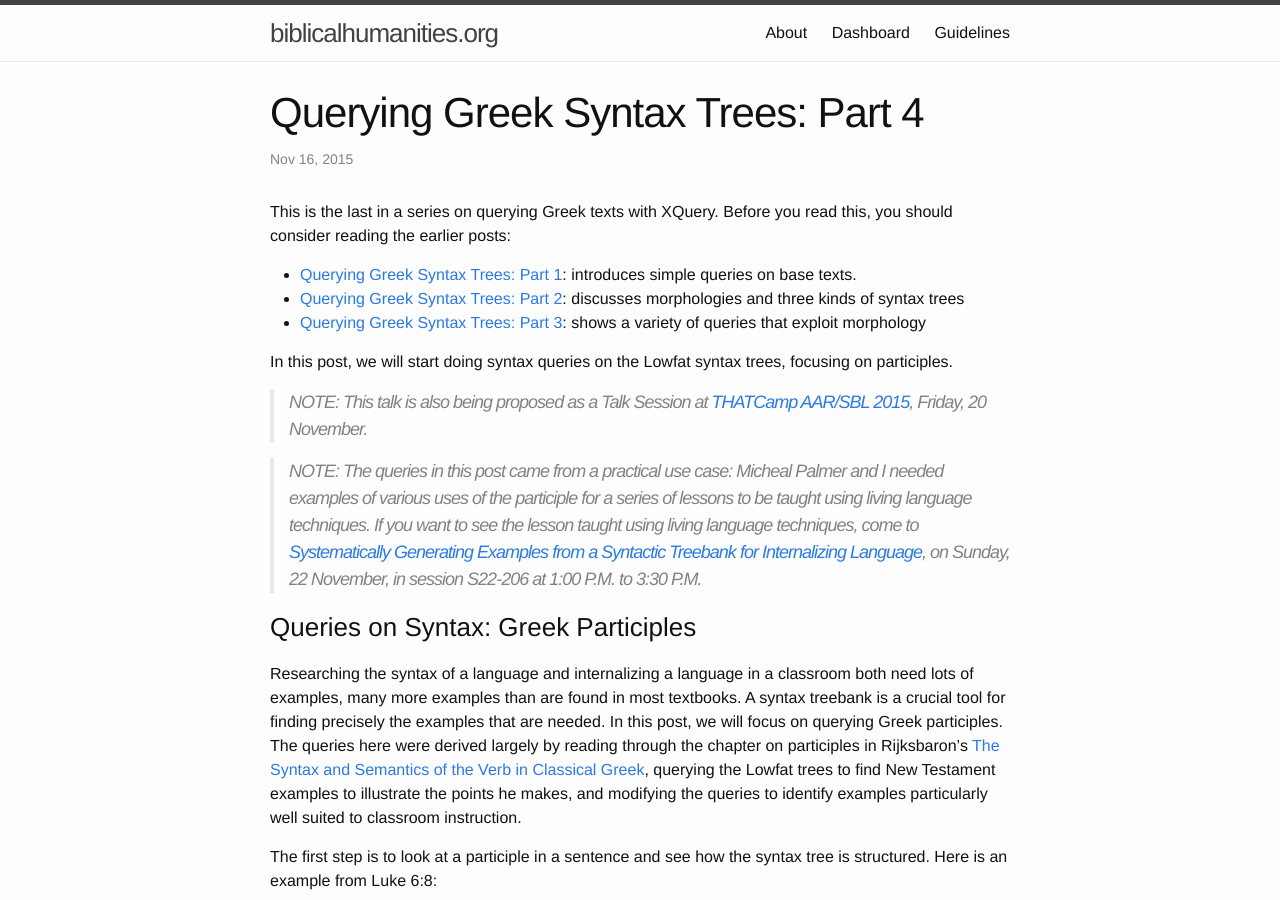
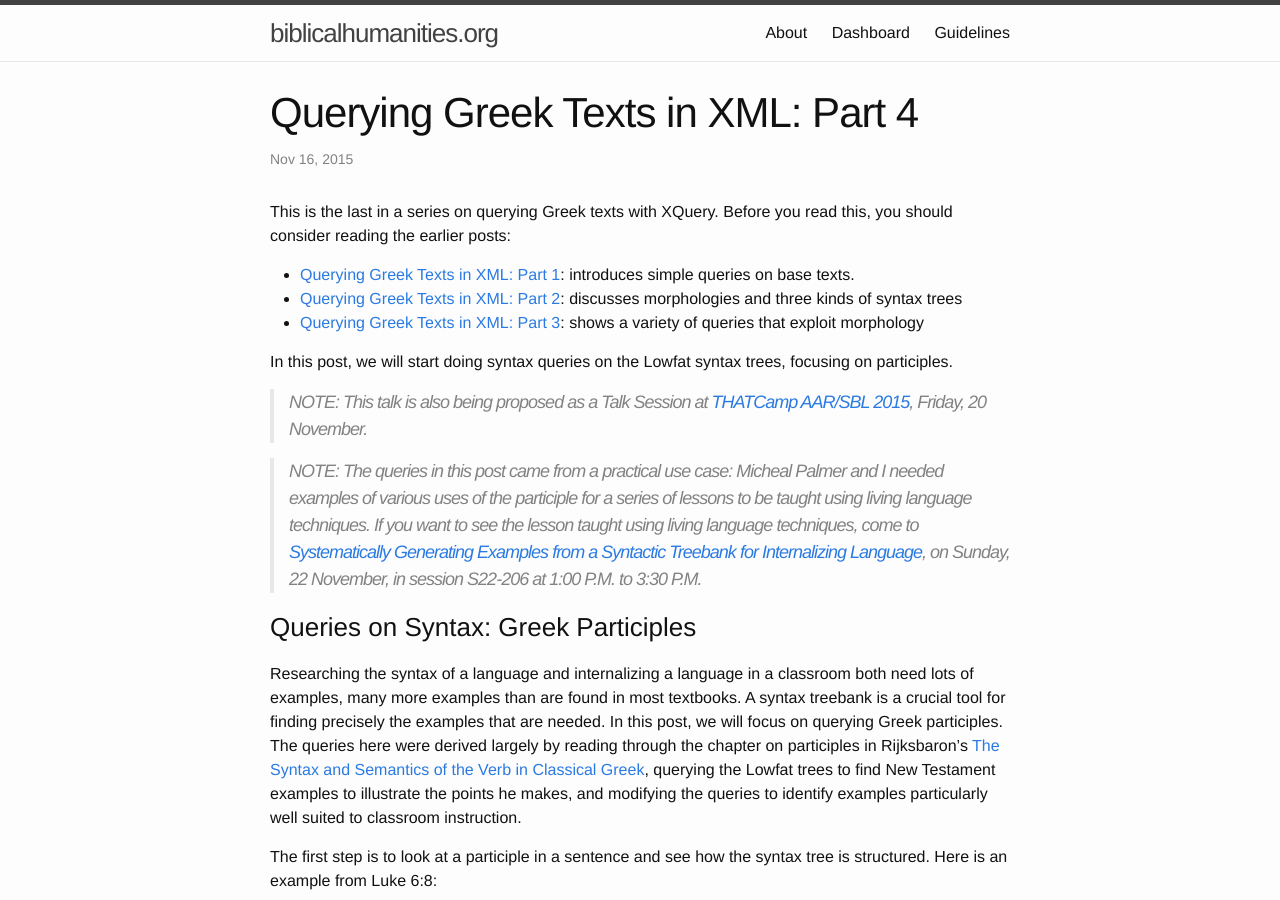
Before and after one commit to biblicalhumanities/biblicalhumanities.github.io, a Jekyll site: the page built from _posts/2015-11-15-querying-003.markdown, in a window 1280 px wide and 900 px high. Built offline with Jekyll 4.4.1, drawn with Linux system fonts in a browser that asks for light colours.

Commit message:
Changed the titles to "Querying Greek Texts in XML"

```diff
--- a/_posts/2015-11-13-querying-000.markdown
+++ b/_posts/2015-11-13-querying-000.markdown
@@ -1,6 +1,6 @@
 ---
 layout: post
-title:  "Querying Greek Syntax Trees: Part 1"
+title:  "Querying Greek Texts in XML: Part 1"
 date:   2015-11-13 14:33:50
 categories: xquery tutorial greek
 ---
--- a/_posts/2015-11-15-querying-001.markdown
+++ b/_posts/2015-11-15-querying-001.markdown
@@ -1,13 +1,13 @@
 ---
 layout: post
-title:  "Querying Greek Syntax Trees: Part 2"
+title:  "Querying Greek Texts in XML: Part 2"
 date:   2015-11-15 14:33:50
 categories: xquery tutorial greek
 ---
 
 This is the second in a series on querying Greek texts with
 XQuery. Before you read this, you should consider reading [Querying
-Greek Syntax Trees: Part 1]({% post_url 2015-11-13-querying-000 %}), which
+Greek Texts in XML: Part 1]({% post_url 2015-11-13-querying-000 %}), which
 introduces simple queries on base texts.  In this post, we introduce
 morphologies and syntax trees. In the next post, we will show some of
 the queries that can be done using treebank markup.
--- a/_posts/2015-11-15-querying-003.markdown
+++ b/_posts/2015-11-15-querying-003.markdown
@@ -1,6 +1,6 @@
 ---
 layout: post
-title:  "Querying Greek Syntax Trees: Part 4"
+title:  "Querying Greek Texts in XML: Part 4"
 date:   2015-11-16 14:33:50
 categories: xquery tutorial greek
 ---
@@ -9,9 +9,9 @@
 XQuery. Before you read this, you should consider reading the earlier
 posts:
 
-- [Querying Greek Syntax Trees: Part 1]({% post_url 2015-11-13-querying-000 %}):  introduces simple queries on base texts.
-- [Querying Greek Syntax Trees: Part 2]({% post_url 2015-11-15-querying-001 %}):  discusses morphologies and three kinds of syntax trees
-- [Querying Greek Syntax Trees: Part 3]({% post_url 2015-11-15-querying-002 %}):  shows a variety of queries that exploit morphology
+- [Querying Greek Texts in XML: Part 1]({% post_url 2015-11-13-querying-000 %}):  introduces simple queries on base texts.
+- [Querying Greek Texts in XML: Part 2]({% post_url 2015-11-15-querying-001 %}):  discusses morphologies and three kinds of syntax trees
+- [Querying Greek Texts in XML: Part 3]({% post_url 2015-11-15-querying-002 %}):  shows a variety of queries that exploit morphology
 
 In this post, we will start doing syntax queries on the Lowfat syntax trees, focusing on participles.
 
```
Also changed, not shown: _posts/2015-11-15-querying-002.markdown (+4 -4 lines).
